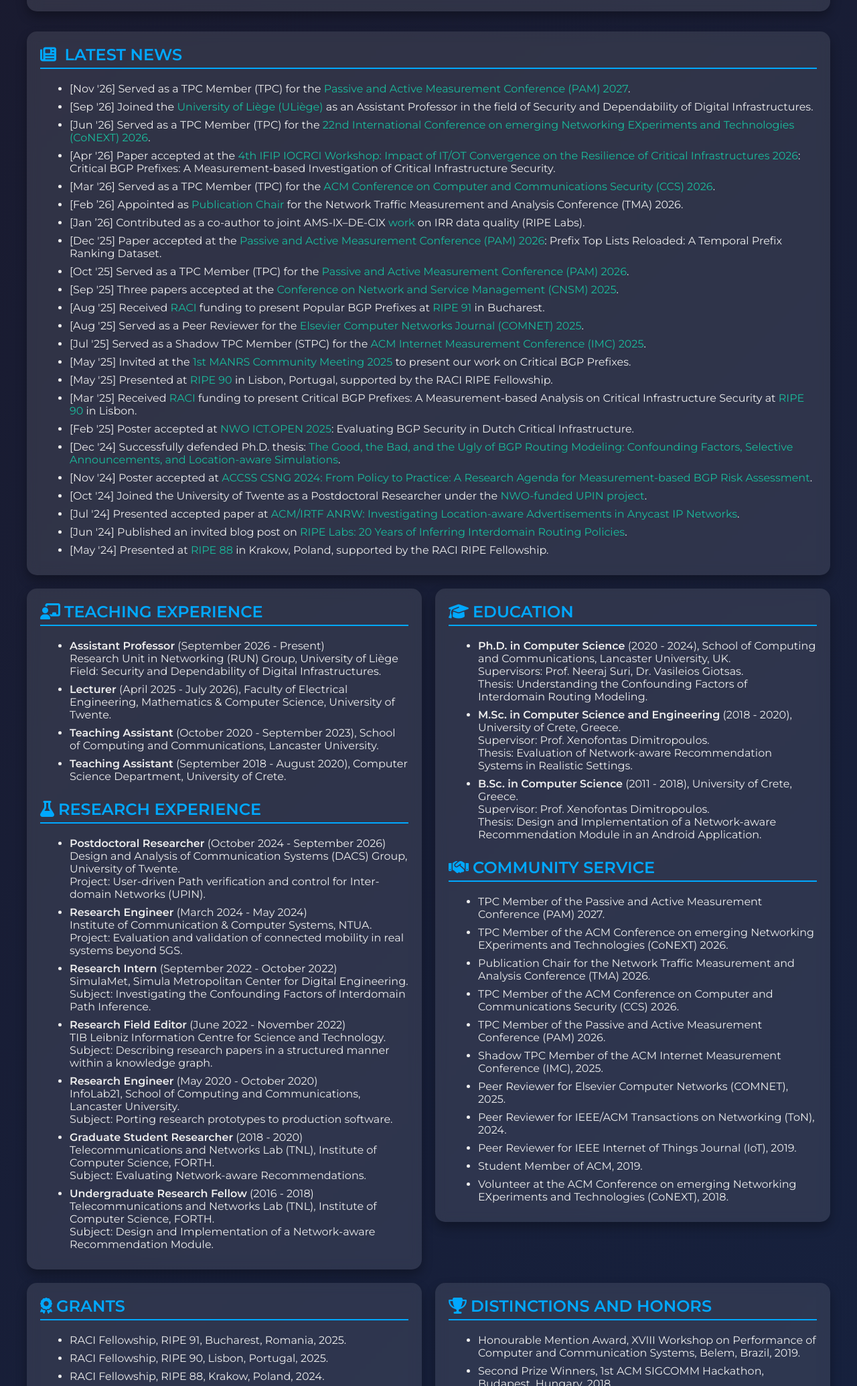
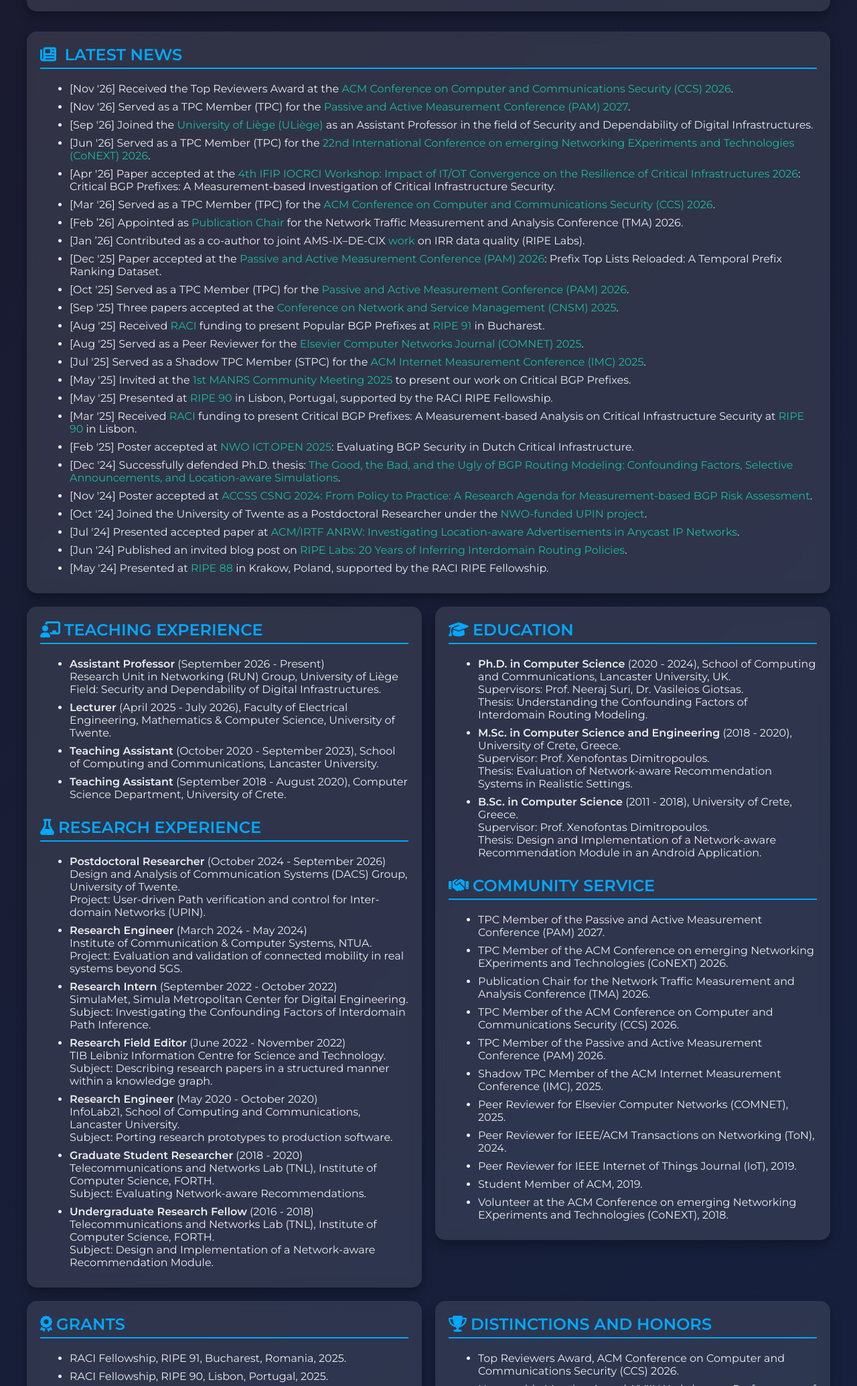
Before and after one commit to kastanakis/cv, a plain HTML site: page index.html in a window 1280 px wide. Shown: the part 462-2532 px from the top of the page at 67% size. Drawn offline with Linux system fonts and the light colour scheme.

Commit message:
Update index.html

```diff
--- a/index.html
+++ b/index.html
@@ -178,6 +178,7 @@
       <div class="card">
         <h2><i class="fas fa-newspaper icon"></i> Latest News</h2>
         <ul>
+          <li>[Nov '26] Received the Top Reviewers Award at the <a href="https://www.sigsac.org/ccs/CCS2026/program/awards.html" target="_blank">ACM Conference on Computer and Communications Security (CCS) 2026</a>.</li>
           <li>[Nov '26] Served as a TPC Member (TPC) for the <a href="https://pam2027.furg.br/committees/" target="_blank"> Passive and Active Measurement Conference (PAM) 2027</a>.</li>
           <li>[Sep '26] Joined the <a href="https://www.uliege.be/" target="_blank"> University of Liège (ULiège)</a> as an Assistant Professor in the field of Security and Dependability of Digital Infrastructures.</li>
           <li>[Jun '26] Served as a TPC Member (TPC) for the <a href="https://conferences.sigcomm.org/co-next/2026/#!/pc" target="_blank"> 22nd International Conference on emerging Networking EXperiments and Technologies (CoNEXT) 2026</a>.</li>
@@ -321,6 +322,7 @@
       <div class="card">
         <h2><i class="fas fa-trophy icon"></i>Distinctions and Honors</h2>
         <ul>
+          <li>Top Reviewers Award, ACM Conference on Computer and Communications Security (CCS) 2026</a>.</li>
           <li>Honourable Mention Award, XVIII Workshop on Performance of Computer and Communication Systems, Belem, Brazil, 2019.</li>
           <li>Second Prize Winners, 1st ACM SIGCOMM Hackathon, Budapest, Hungary, 2018.</li>
           <li>Undergraduate Scholarship, ICS FORTH, Heraklion, Greece, 2016.</li>
```
